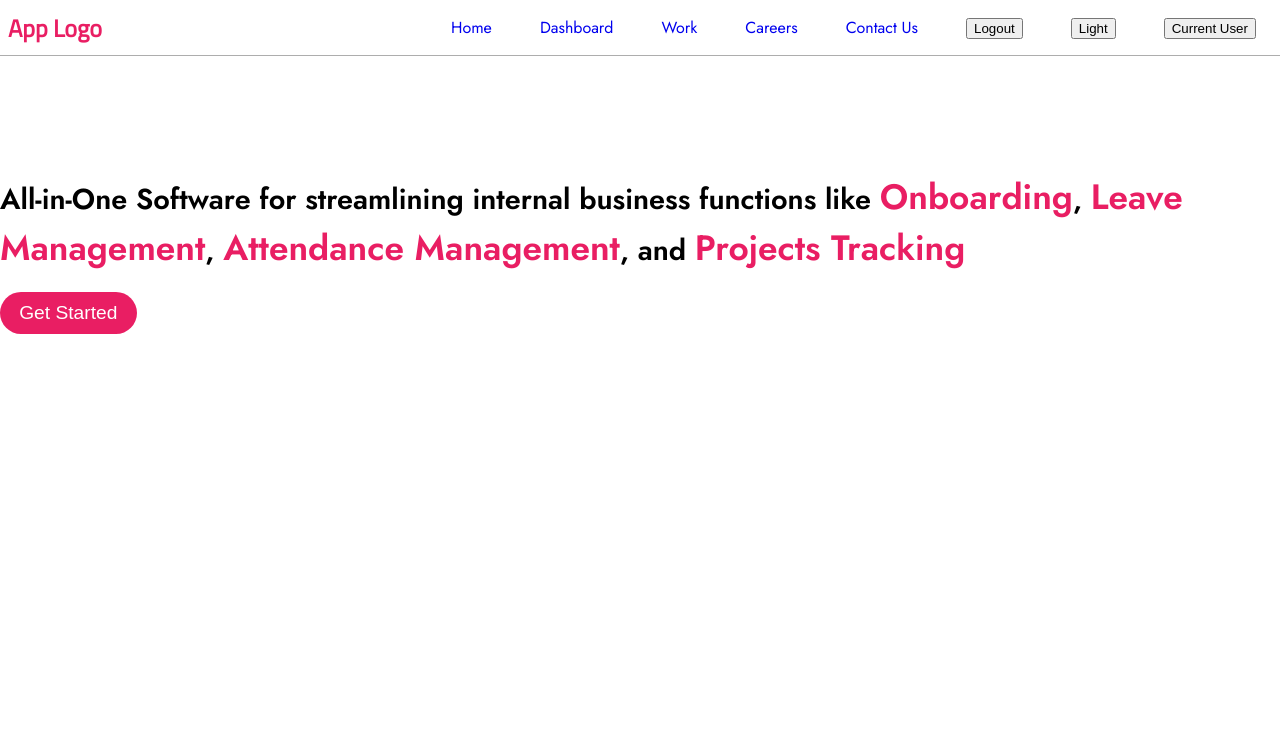
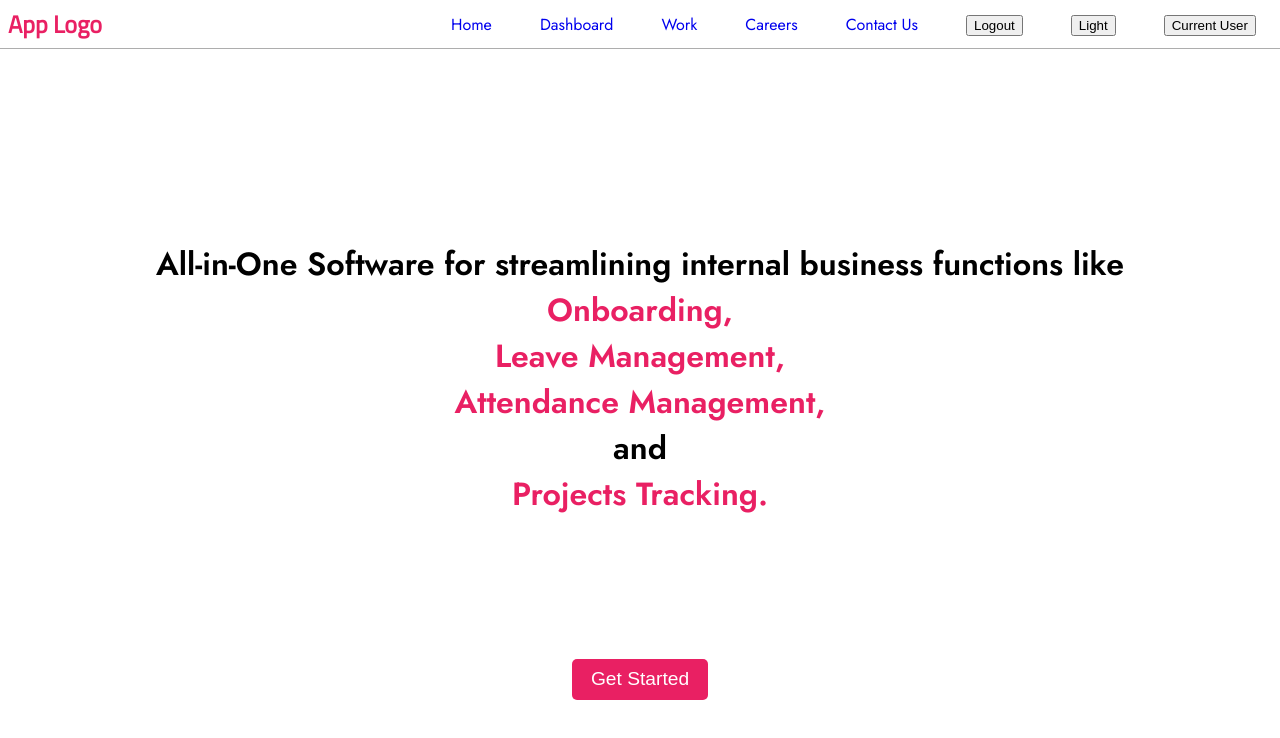
Before and after one commit to KumarAmitt/hrms-frontend, a Vue app: page / in a window 1280 px wide. Shown: the top 738 px of the page. Built offline with nearby package versions, Linux system fonts and the light colour scheme.

Commit message:
Add styling

```diff
--- a/package.json
+++ b/package.json
@@ -12,7 +12,9 @@
   },
   "dependencies": {
     "@fortawesome/fontawesome-svg-core": "^6.5.1",
+    "@fortawesome/free-brands-svg-icons": "^6.5.1",
     "@fortawesome/free-regular-svg-icons": "^6.5.1",
+    "@fortawesome/free-solid-svg-icons": "^6.5.1",
     "@fortawesome/vue-fontawesome": "^3.0.5",
     "@vueuse/core": "^10.7.1",
     "axios": "^1.6.4",
--- a/src/assets/base.css
+++ b/src/assets/base.css
@@ -1,25 +1,25 @@
 @import url('https://fonts.googleapis.com/css2?family=Jost:ital,wght@0,300;0,400;0,600;1,300;1,400&family=Titillium+Web:wght@300;400&display=swap');
 
 :root {
-  --color-white: #ffffff;
-  --color-white-soft: #f8f8f8;
-  --color-white-mute: #f2f2f2;
+  --color-white: hsl(0, 0%, 100%);
+  --color-white-soft: hsl(0, 0%, 97%);
+  --color-white-mute: hsl(0, 0%, 95%);
 
-  --color-black: #181818;
-  --color-black-soft: #222222;
-  --color-black-mute: #282828;
+  --color-black: hsl(0, 0%, 9%);
+  --color-black-soft: hsl(0, 0%, 13%);
+  --color-black-mute: hsl(0, 0%, 16%);
 
-  --color-accent: #e91e63;
+  --color-accent: hsl(340, 82%, 52%);
 
-  --color-divider-light-1: rgba(60, 60, 60, 0.29);
-  --color-divider-light-2: rgba(60, 60, 60, 0.12);
-  --color-divider-dark-1: rgba(84, 84, 84, 0.65);
-  --color-divider-dark-2: rgba(84, 84, 84, 0.48);
+  --color-divider-light-1: hsla(0, 0%, 24%, 0.29);
+  --color-divider-light-2: hsla(0, 0%, 24%, 0.12);
+  --color-divider-dark-1: hsla(0, 0%, 33%, 0.65);
+  --color-divider-dark-2: hsla(0, 0%, 33%, 0.48);
 
   --color-text-light-1: var(--color-accent);
-  --color-text-light-2: rgba(60, 60, 60, 0.66);
+  --color-text-light-2: hsla(0, 0%, 24%, 0.66);
   --color-text-dark-1: var(--color-white);
-  --color-text-dark-2: rgba(235, 235, 235, 0.64);
+  --color-text-dark-2: hsla(0, 0%, 92%, 0.64);
 
   box-sizing: border-box;
 }
--- a/src/components/AppNavbar.vue
+++ b/src/components/AppNavbar.vue
@@ -68,7 +68,7 @@ const handleLogout = () => {
 .nav-wrapper {
   position: sticky;
   top: 0;
-  padding: 0.5em;
+  padding: 0 0.5em;
   background-color: var(--color-background);
   z-index: 100;
   border-bottom: 1px solid var(--color-divider-dark-2);
@@ -81,6 +81,7 @@ const handleLogout = () => {
   justify-content: space-between;
   align-items: center;
 //border: 1px solid blue;
+  height: 3em;
 }
 
 .navbar ul {
--- a/src/components/utility/AppButton.vue
+++ b/src/components/utility/AppButton.vue
@@ -4,10 +4,25 @@
 
 <template>
 <button>
+  <slot name="leading-icon"></slot>
   <slot></slot>
+  <slot name="trailing-icon"></slot>
 </button>
 </template>
 
 <style scoped>
+button {
+  background-color: var(--color-accent);
+  color: var(--color-white);
+  padding: 0.5em 1em;
+  border: none;
+  border-radius: 5px;
+  font-size: 1.2rem;
+  transition: all;
+}
+
+button:hover {
+
+}
 
 </style>
--- a/src/lib/fontawesome/index.js
+++ b/src/lib/fontawesome/index.js
@@ -1,5 +1,16 @@
-import { library } from '@fortawesome/fontawesome-svg-core'
+import {library} from '@fortawesome/fontawesome-svg-core'
 
-import { faUser } from '@fortawesome/free-regular-svg-icons'
+// Regular
+import {
+  faUser
+} from '@fortawesome/free-regular-svg-icons'
 
-library.add(faUser)
+// Solid
+import {
+  faArrowRight,
+} from '@fortawesome/free-solid-svg-icons';
+
+library.add(
+  faUser,
+  faArrowRight,
+)
--- a/src/views/DashboardView.vue
+++ b/src/views/DashboardView.vue
@@ -24,7 +24,6 @@ import AppNavbar from "@/components/AppNavbar.vue";
 }
 
 .dashboard-nav {
-  //border: 2px solid blue;
   position: fixed;
   bottom: 0;
   left: 0;
--- a/src/views/HomeView.vue
+++ b/src/views/HomeView.vue
@@ -1,31 +1,87 @@
 <script setup>
-import {ref} from 'vue';
-import {useRouter} from 'vue-router'
+import {useRoute, useRouter} from 'vue-router'
 import AppNavbar from "@/components/AppNavbar.vue";
+import AppButton from "@/components/utility/AppButton.vue";
 
 const router = useRouter();
+const route = useRoute();
+
 const goToLoginPage = () => {
   router.push({name: 'login'})
 }
+
 </script>
 
 <template>
   <AppNavbar />
-  <h1 class="app-intro">
-    All-in-One Software for streamlining internal business functions like
-    <span>Onboarding</span>,
-    <span>Leave Management</span>,
-    <span>Attendance Management</span>, and
-    <span>Projects Tracking</span>
-  </h1>
-  <button @click="goToLoginPage" class="start-btn">Get Started</button>
-  <router-view else />
+  <main>
+    <section class="section__static">
+      <h1 class="intro-text">
+        All-in-One Software for streamlining internal business functions like
+        <span>Onboarding,</span>
+        <span>Leave Management,</span>
+        <span>Attendance Management,</span> and
+        <span>Projects Tracking.</span>
+      </h1>
+    </section>
+    <section class="section__dynamic">
+      <div class="start-btn" v-if="route.name === 'home'">
+        <AppButton @click="goToLoginPage">Get Started</AppButton>
+      </div>
+      <router-view  />
+    </section>
+  </main>
 </template>
 
 <style scoped>
-.app-intro {
+
+main {
+  //border: 1px solid blue;
+}
+
+.section__static {
+  //border: 1px solid red;
+}
+
+.section__dynamic {
+  //border: 1px solid green;
+}
+
+.intro-text {
+  //border: 1px solid red;
+  font-size: 2rem;
+  text-align: center;
+  margin-top: 5em;
+  padding: 1em;
+}
+
+.intro-text span {
+  display: block;
+  color: var(--color-accent);
+}
+
+.start-btn {
+  position: fixed;
+  bottom: 100px;
+  width: 100%;
+  text-align: center;
+}
+
+/*
+.home-page {
+  display: flex;
+  flex-direction: column;
+  justify-content: space-between;
+  align-items: center;
+  height: calc(100vh - 3em);
+}
+
+.intro-text {
   font-size: 1.8rem;
   margin-top: 4em;
+  border: 1px solid var(--color-divider-dark-2);
+  padding: 1em;
+  border-radius: 1em;
 }
 
 .app-intro span {
@@ -41,6 +97,8 @@ const goToLoginPage = () => {
   border-radius: 28px;
   border: none;
   transition: transform 0.7s ease-in-out;
+  margin-bottom: 3em;
+  width: 50%;
 }
-
+*/
 </style>
```
Also changed, not shown: src/assets/images/background.jpg (deleted), 1 other file (tests, documents, lock files or other folders).
